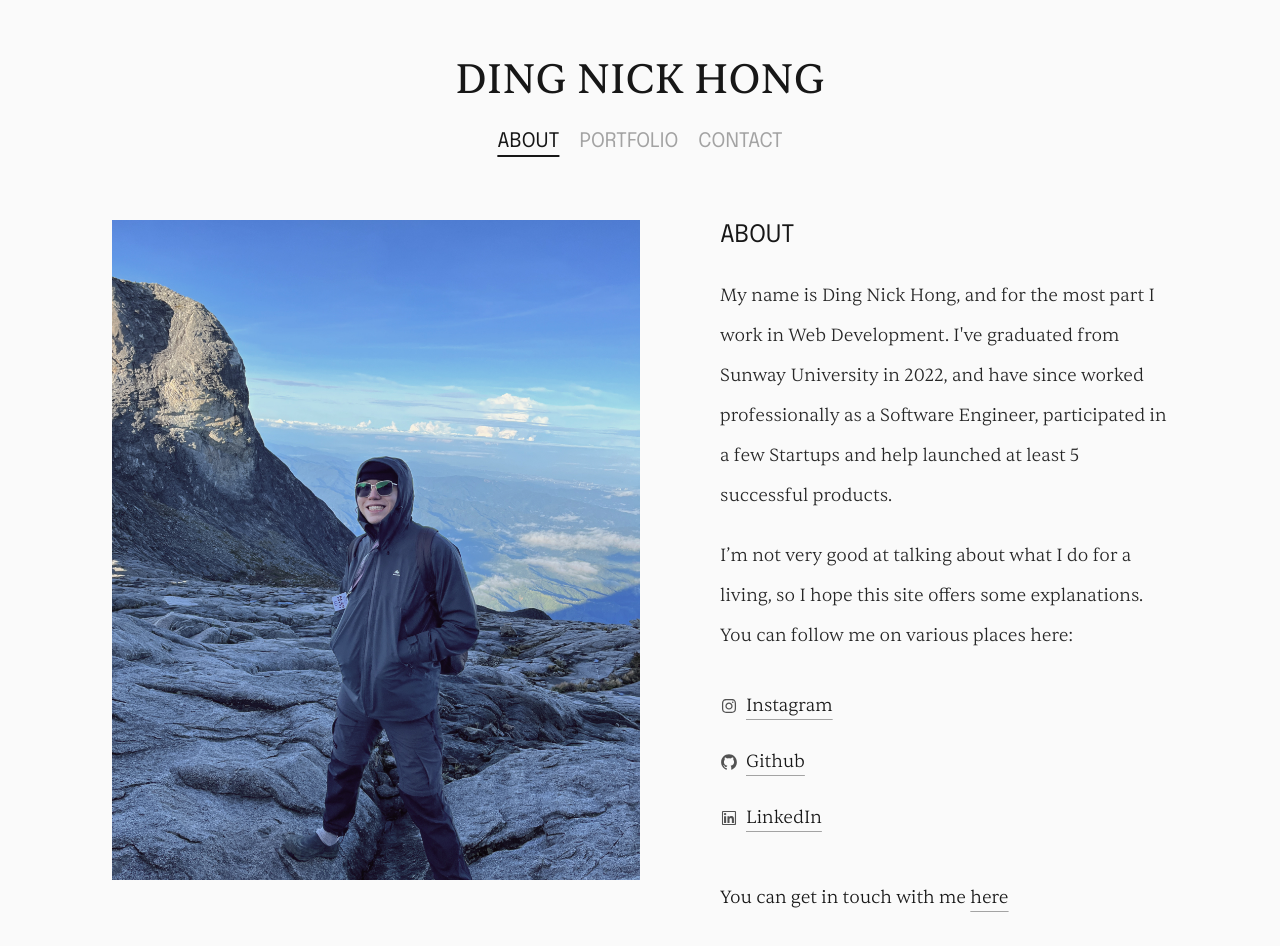
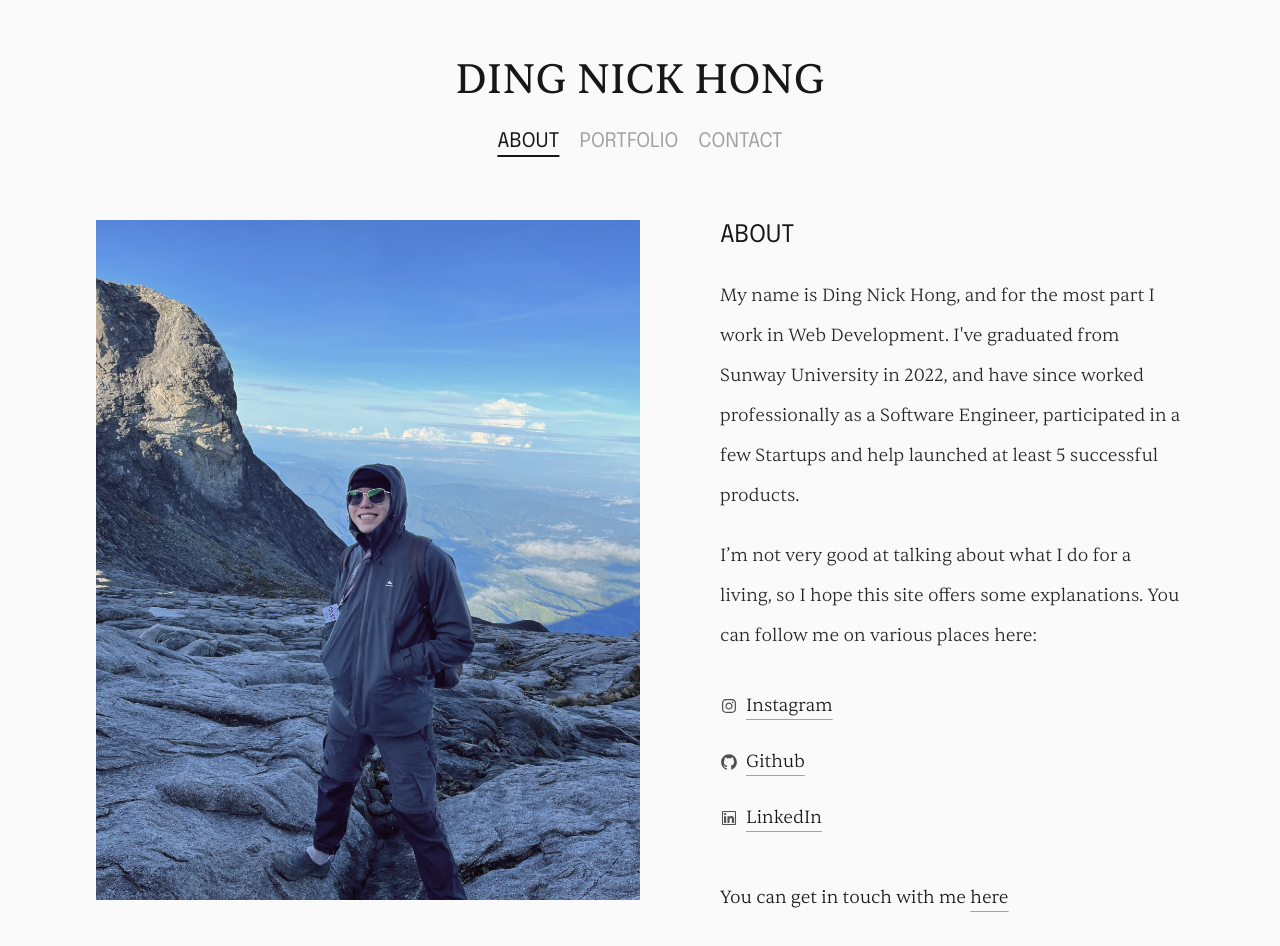
Before and after one commit to Dingnh/portfolio, a Next.js app: page / in a window 1280 px wide. Shown: the top 946 px of the page. Built offline with nearby package versions, Linux system fonts and the light colour scheme.

Commit message:
style: navbar tweak

```diff
--- a/components/Layout.tsx
+++ b/components/Layout.tsx
@@ -7,7 +7,7 @@ const Layout = ({ className, children }: any) => {
   return (
     <div
       className={cn(
-        "flex flex-col gap-16 p-4 sm:p-8 md:py-16 h-full",
+        "flex flex-col gap-6 sm:gap-16 p-4 sm:py-16 h-full",
         "w-full max-w-full lg:max-w-screen-xl mx-auto"
       )}
     >
```
